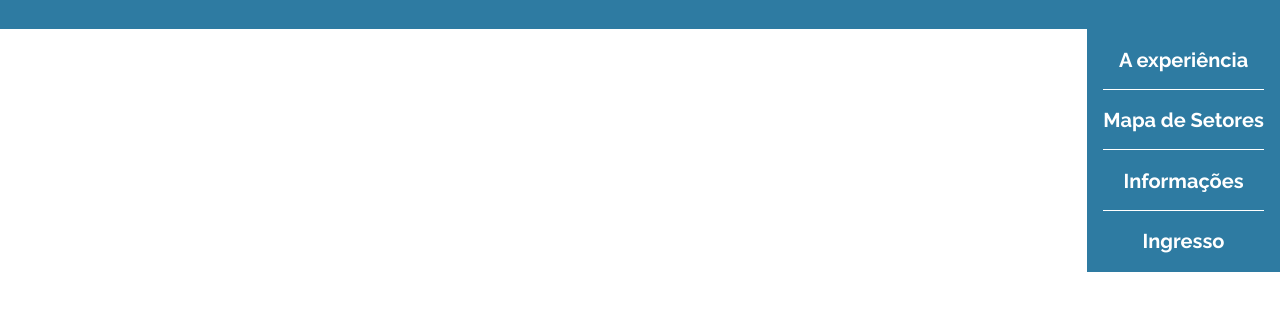
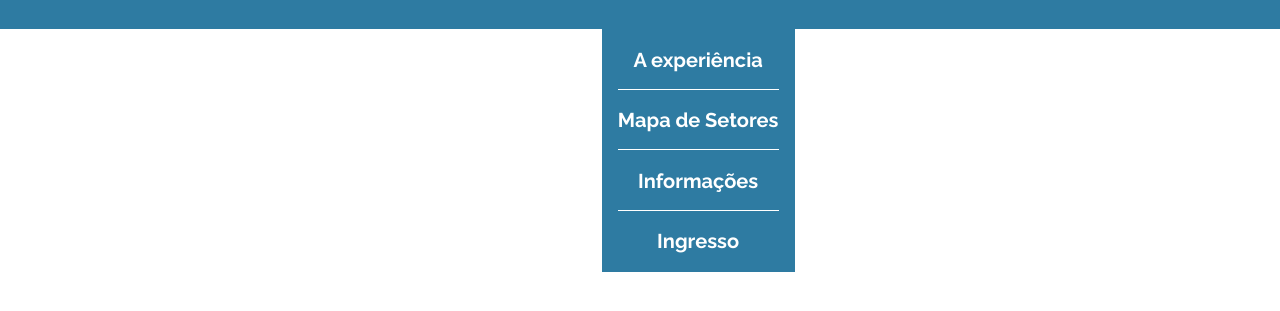
Before and after one commit to marcos-bento/Alura-Challenge-Front-End, a plain HTML site: page index.html in a window 1280 px wide. Both pictures are taken after a click on the link 1244 px from the left and 64 px from the top of the page. Shown: the part 99-410 px from the top of the page. Drawn offline with Linux system fonts and the light colour scheme; a web font is replaced by a local one.

Commit message:
Criando cabecalho hamburguer funcionando com JS

```diff
--- a/assets/styles/header.css
+++ b/assets/styles/header.css
@@ -26,14 +26,15 @@
 
 .menu__hamburguer{
     position: absolute;
-	right: -100vw;
-	transition: 0.25s;
+	left: -100vw;
+	transition: 0.75s;
 }
 
 .menu__hamburguer__exibido{
+    display: block;
 	position: absolute;
 	transition: 0.25s;
-	right: 0;
+    left: 47vw;
 }
 
 .menu__hamburguer__lista{
```
